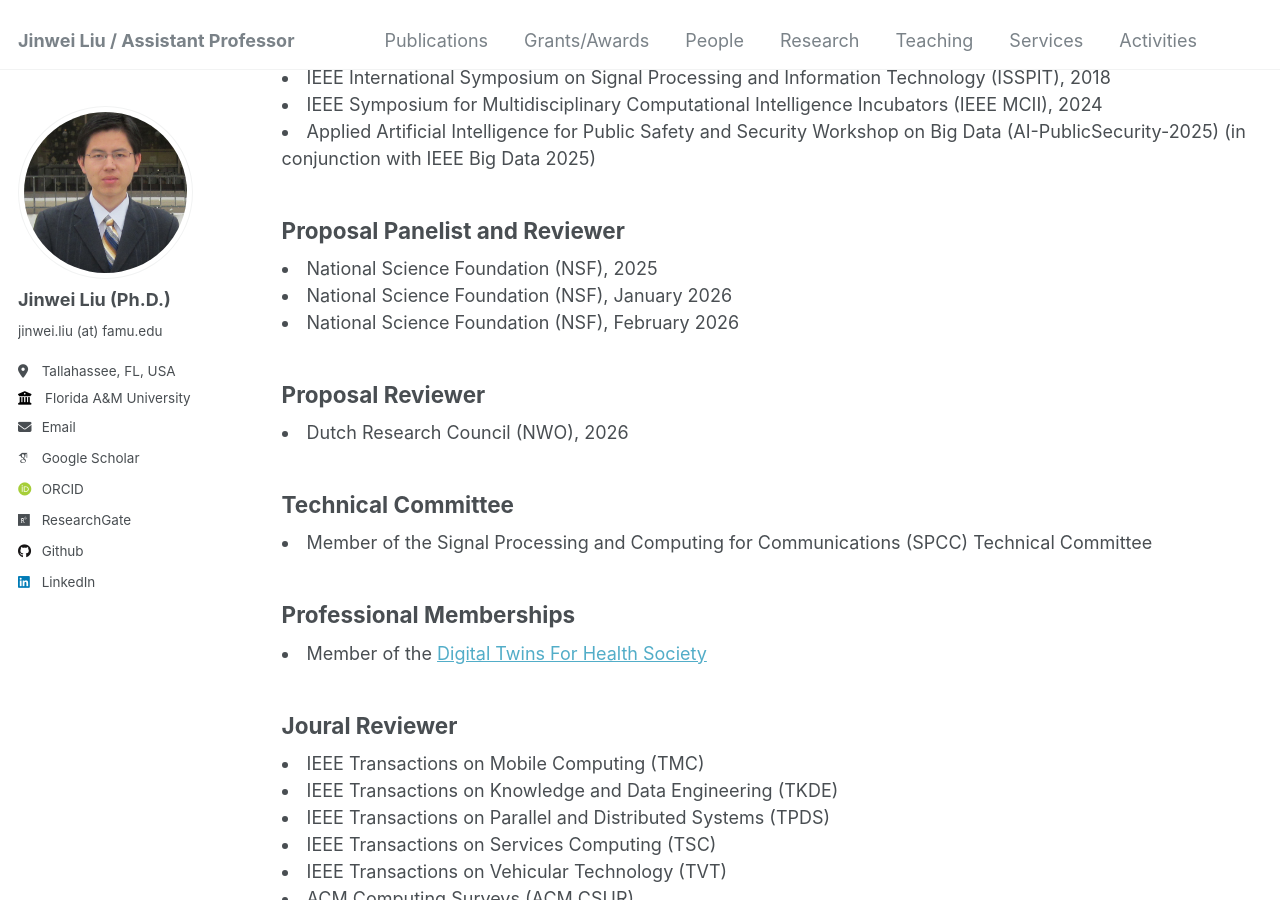
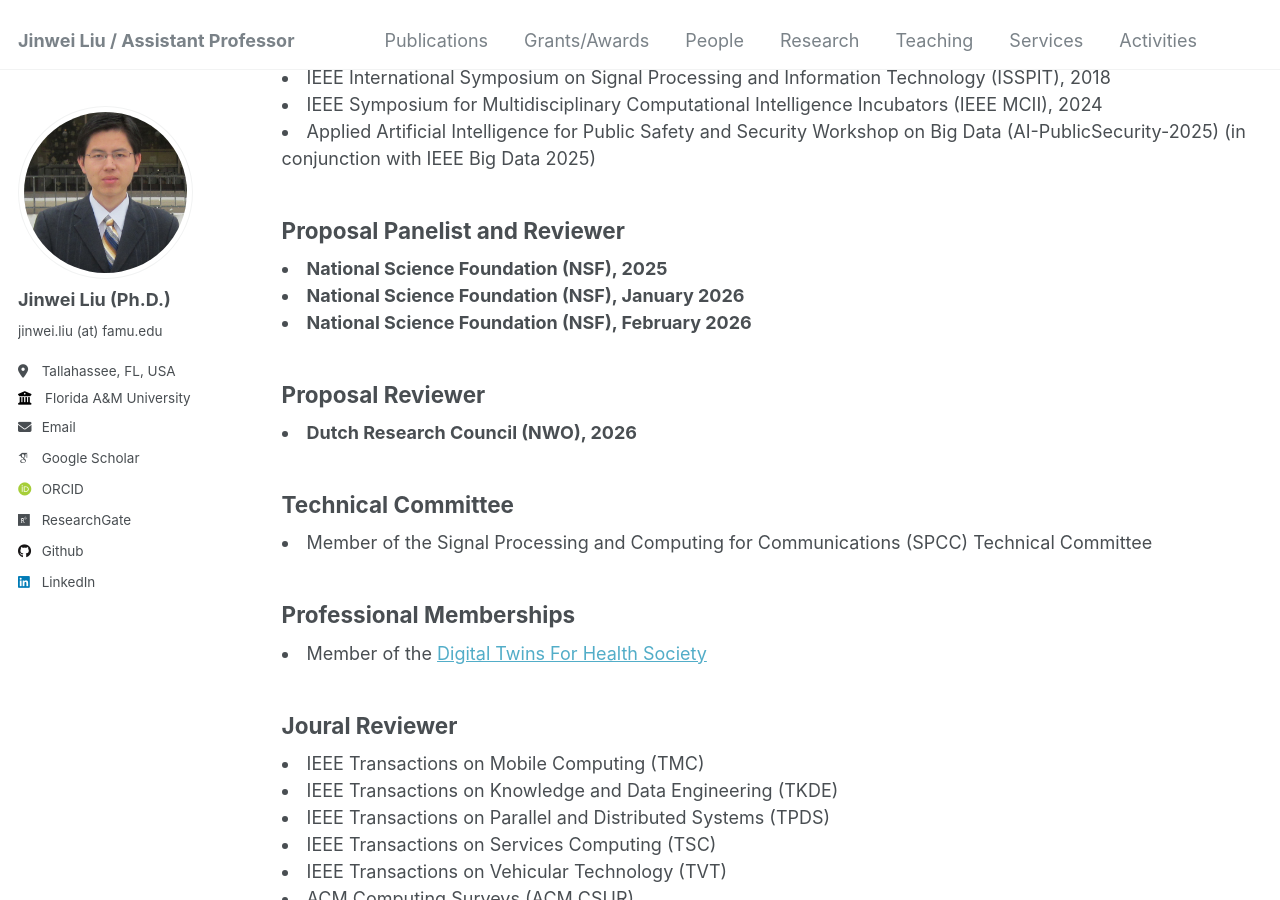
Before and after one commit to jinweiliucu/jinweiliucu.github.io, a Jekyll site: the page built from _pages/services.html, in a window 1280 px wide and 900 px high, scrolled down 1371 px. Built offline with Jekyll 4.4.1, drawn with Linux system fonts in a browser that asks for light colours; some web fonts are replaced.

```diff
--- a/_pages/services.html
+++ b/_pages/services.html
@@ -142,20 +142,20 @@ author_profile: true
 
 <h2 class="text-left">Proposal Panelist and Reviewer </h2>
 	<li>
-	National Science Foundation (NSF), 2025
+	<strong>National Science Foundation (NSF), 2025</strong>
 	</li>
 
 	<li>
-	National Science Foundation (NSF), January 2026
+	<strong>National Science Foundation (NSF), January 2026</strong>
 	</li>
 
 	<li>
-	National Science Foundation (NSF), February 2026
+	<strong>National Science Foundation (NSF), February 2026</strong>
 	</li>
 
 <h2 class="text-left">Proposal Reviewer </h2>
 	<li>
-	Dutch Research Council (NWO), 2026
+	<strong>Dutch Research Council (NWO), 2026</strong>
 	</li>
 
 <h2 class="text-left">Technical Committee </h2>
```
